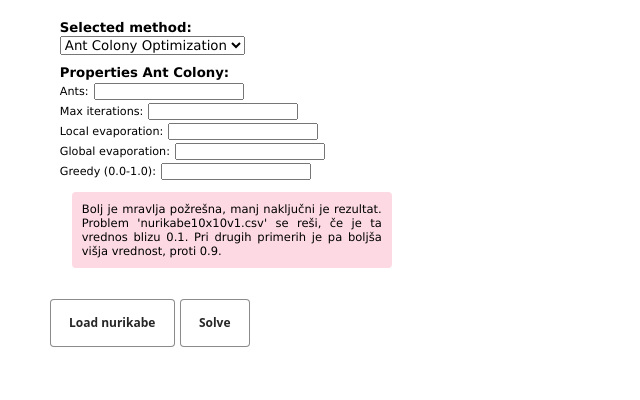
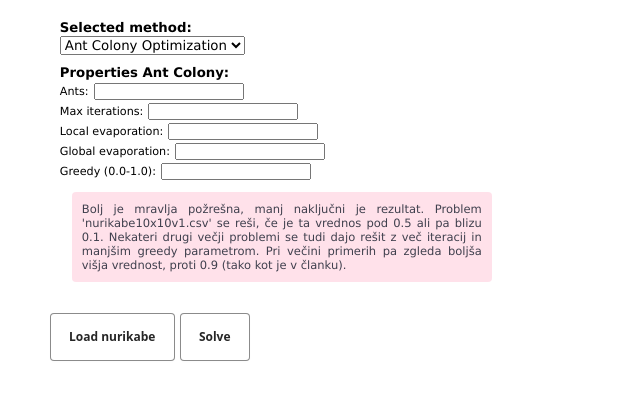
Before and after one commit to TheVajs/nurikabe_naloga, a plain HTML site: page index.html in a window 1280 px wide. Shown: the whole page, without its empty margins (0-640 px from the left). Drawn offline with Linux system fonts and the light colour scheme; a script that the page names is missing.

Commit message:
fixup correct dim used in gat_state

```diff
--- a/index.html
+++ b/index.html
@@ -202,15 +202,17 @@
             style="
               margin: 12px;
               border-radius: 4px;
-              width: 320px;
+              width: 420px;
 			  font-size: 0.9em;
-              background-color: rgba(245, 119, 155, 0.277);
+              background-color: rgba(255, 46, 106, 0.141);
             "
           >
-            <p style="text-align: justify; padding: 10px">
+            <p style="text-align: justify; padding: 10px; color: rgb(64, 64, 78);">
               Bolj je mravlja požrešna, manj naključni je rezultat. Problem
-              'nurikabe10x10v1.csv' se reši, če je ta vrednos blizu 0.1. Pri
-              drugih primerih je pa boljša višja vrednost, proti 0.9.
+              'nurikabe10x10v1.csv' se reši, če je ta vrednos pod 0.5 ali pa
+			  blizu 0.1. Nekateri drugi večji problemi se tudi dajo rešit z več
+			  iteracij in manjšim greedy parametrom. Pri večini primerih pa zgleda
+			  boljša višja vrednost, proti 0.9 (tako kot je v članku).
             </p>
           </div>
         </div>
```
Also changed, not shown: imgs/screen_shot2.png (added), 1 other file.
